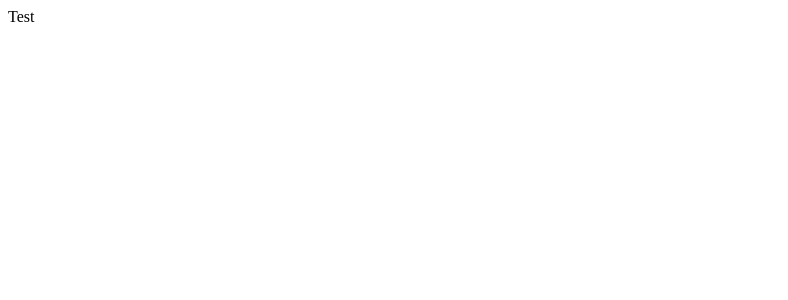
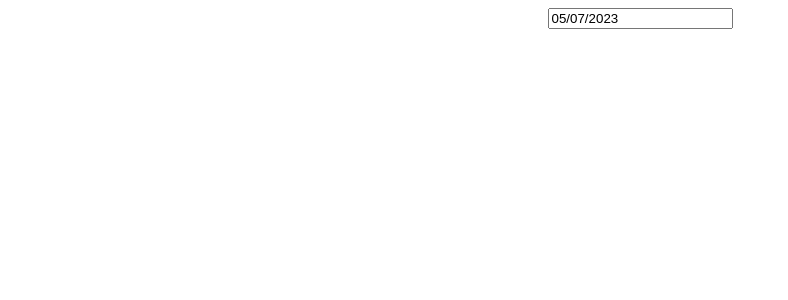
Before and after one commit to u7chan/react-date-picker-example, a React (Vite) app: page / in a window 1280 px wide. Shown: the top 300 px of the page, without its empty margins (0-788 px from the left). Built offline with nearby package versions, Linux system fonts and the light colour scheme.

Commit message:
feat: DatePicker

```diff
--- a/package.json
+++ b/package.json
@@ -16,6 +16,7 @@
   },
   "devDependencies": {
     "@types/react": "^18.0.28",
+    "@types/react-datepicker": "^4.11.2",
     "@types/react-dom": "^18.0.11",
     "@typescript-eslint/eslint-plugin": "^5.57.1",
     "@typescript-eslint/parser": "^5.57.1",
--- a/src/App.tsx
+++ b/src/App.tsx
@@ -1,7 +1,19 @@
-import { FC } from "react"
+import { FC, useState } from "react"
+import DatePicker from "react-datepicker"
+import "react-datepicker/dist/react-datepicker.css"
 
 const App: FC = () => {
-  return <>Test</>
+  const [startDate, setStartDate] = useState(new Date())
+  return (
+    <div style={{ display: "flex", justifyContent: "center" }}>
+      <div>
+        <DatePicker
+          selected={startDate}
+          onChange={(date: Date) => setStartDate(date)}
+        />
+      </div>
+    </div>
+  )
 }
 
 export default App
```
Also changed, not shown: 1 other file (tests, documents, lock files or other folders).
